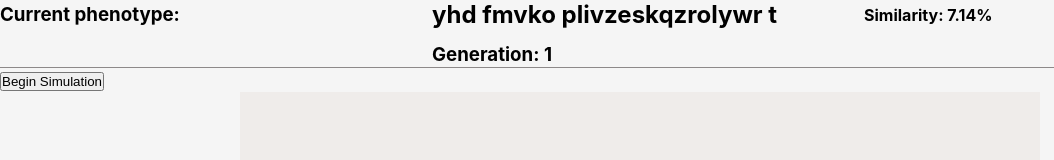
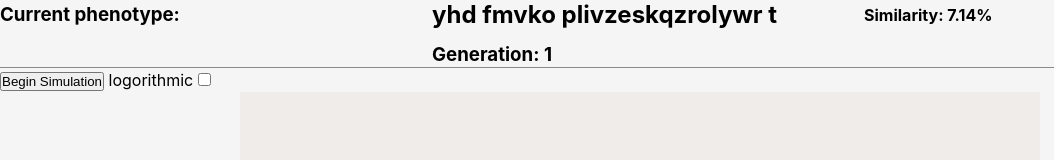
Before and after one commit to gr-eggory/evo-sim, a Svelte app: page / in a window 1280 px wide. Shown: the part 141-301 px from the top of the page, without its empty margins (0-1054 px from the left). Built offline with nearby package versions, Linux system fonts and the light colour scheme.

Commit message:
Can now compare graphs logorithmically

```diff
--- a/src/App.svelte
+++ b/src/App.svelte
@@ -15,6 +15,7 @@
 
 	let runSimulation = false;
 	let simulationFinished = false;
+	let logorithmic = false;
 
 	const initialSim: SimulationConfig = {
 		identifier: '1',
@@ -77,6 +78,9 @@
 
 	const zValue = (d: Row | { identifier: string }) => d.identifier;
 	$: zDomain = simulations.map(zValue);
+	$: alteredData = logorithmic
+		? data.map((d) => ({ ...d, generation: Math.log10(d.generation) }))
+		: data;
 </script>
 
 <main>
@@ -101,11 +105,13 @@
 	<button on:click={toggleSimulation}
 		>{runSimulation && !simulationFinished ? 'Stop' : 'Begin'} Simulation</button
 	>
+	<label for="log-checkbox">logorithmic</label>
+	<input type="checkbox" bind:checked={logorithmic} id="log-checkbox" />
 	<section class="output-grid">
 		<Graph
 			{width}
 			{height}
-			{data}
+			data={alteredData}
 			{xValue}
 			{yValue}
 			{zValue}
@@ -137,4 +143,9 @@
 	button {
 		cursor: pointer;
 	}
+
+	input[type='checkbox'],
+	label {
+		cursor: pointer;
+	}
 </style>
```
